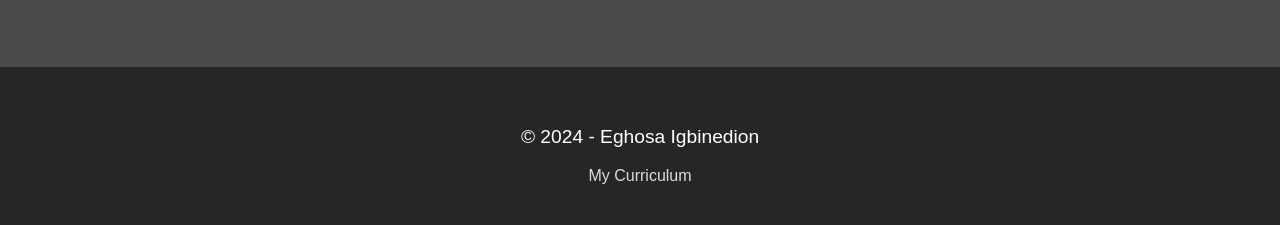
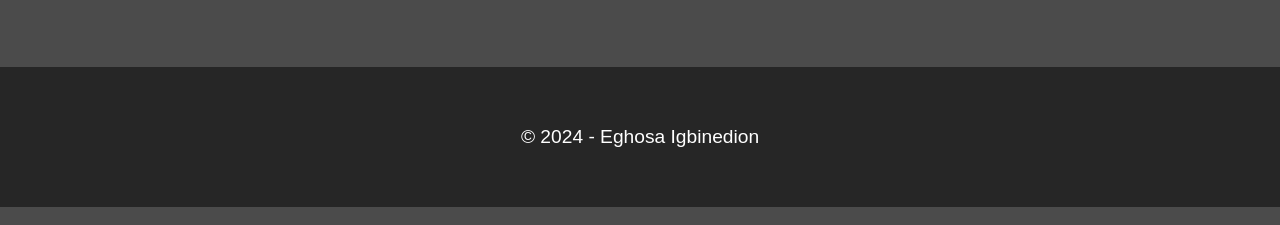
Before and after one commit to eghosa02/Portfolio, a plain HTML site: page index.html in a window 1280 px wide. Shown: the part 2895-3120 px from the top of the page. Drawn offline with Linux system fonts and the light colour scheme.

Commit message:
Fix HTML encoding issues in index.html

```diff
--- a/index.html
+++ b/index.html
@@ -120,7 +120,6 @@
     <footer>
         <div class="container">
             <p>&copy; 2024 - Eghosa Igbinedion</p>
-            <a href="Documents/curriculum.pdf">My Curriculum</a>
         </div>
     </footer>
 </body>
```
